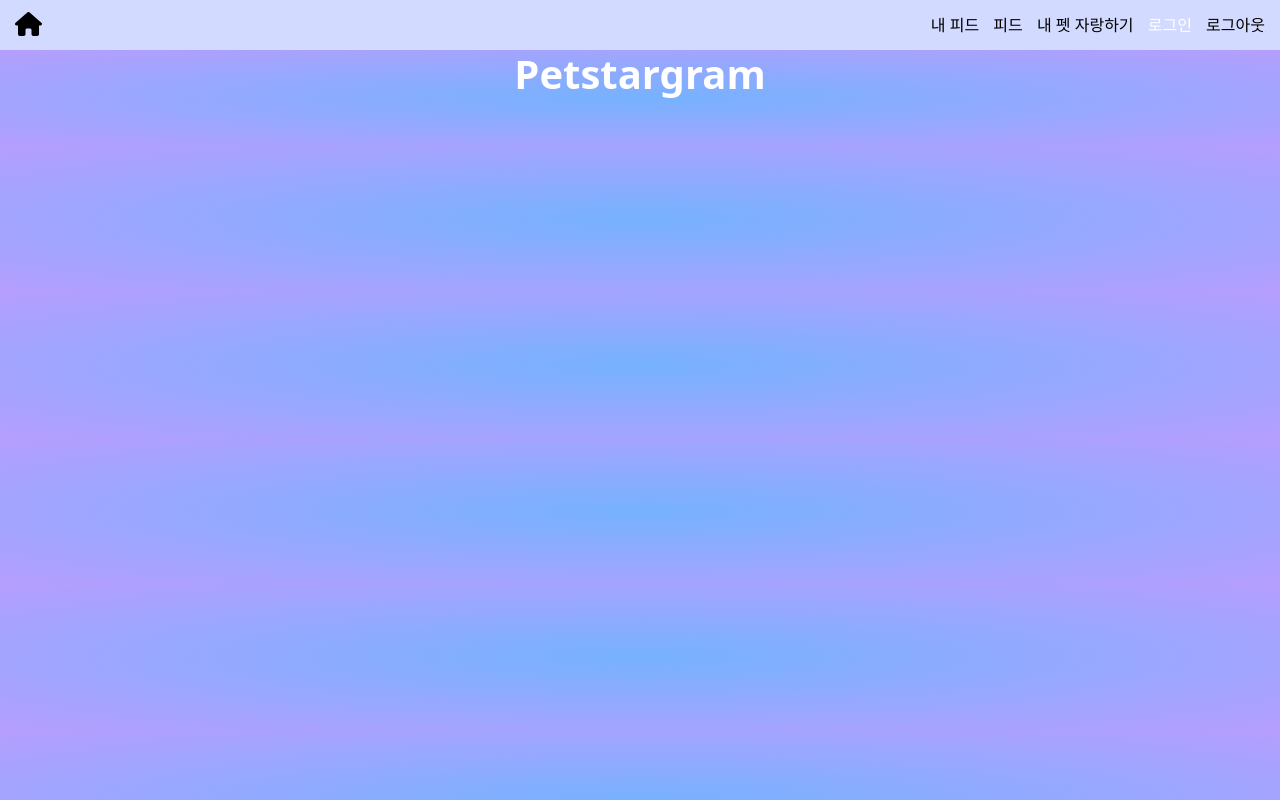
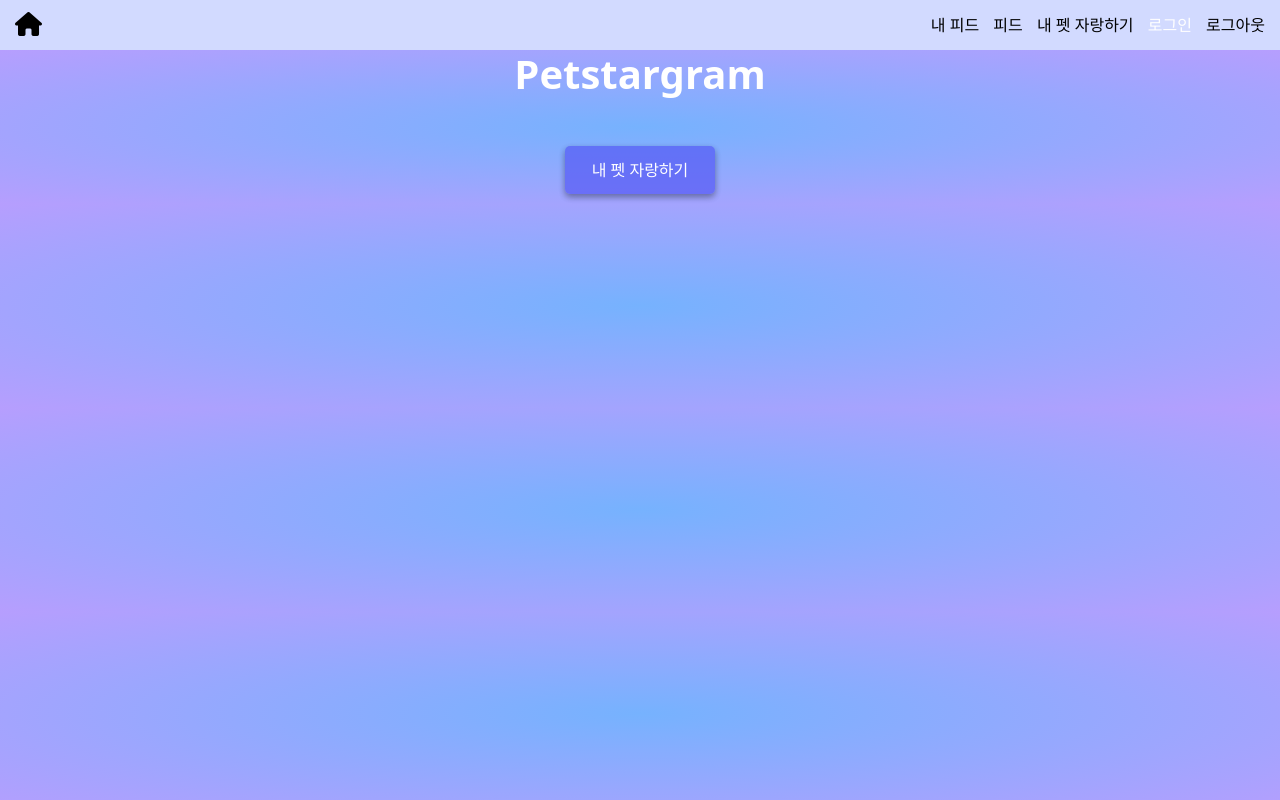
Before and after one commit to junvely/team19-toyproject, a plain HTML site: page back/templates/index.html in a window 1280 px wide. Drawn offline with nearby package versions, Linux system fonts and the light colour scheme; no server answers.

Commit message:
내 펫 자랑하기 버튼 추가

```diff
--- a/back/static/css/index.css
+++ b/back/static/css/index.css
@@ -10,6 +10,7 @@ div {
 a {
   color: black;
 }
+
 a:link {
   text-decoration: none;
   margin-left: 5px;
@@ -61,10 +62,10 @@ i {
 }
 
 .main-container {
-   background: radial-gradient(#76b2fe, #b69efe);
-  ;
+  background: radial-gradient(#76b2fe, #b69efe);
 }
-.hero-section{
+
+.hero-section {
   align-items: flex-start;
   background: radial-gradient(#76b2fe, #b69efe);
   display: flex;
@@ -73,7 +74,7 @@ i {
   padding: var(--spacing-xxl) var(--spacing-l);
 }
 
-.card-grid{
+.card-grid {
   display: grid;
   grid-template-columns: repeat(1, 1fr);
   grid-column-gap: var(--spacing-l);
@@ -82,31 +83,31 @@ i {
   width: 100%;
 }
 
-@media(min-width: 540px){
-  .card-grid{
+@media(min-width: 540px) {
+  .card-grid {
     grid-template-columns: repeat(2, 1fr);
   }
 }
 
-@media(min-width: 960px){
-  .card-grid{
+@media(min-width: 960px) {
+  .card-grid {
     grid-template-columns: repeat(4, 1fr);
   }
 }
 
-.card{
+.card {
   list-style: none;
   position: relative;
 }
 
-.card:before{
+.card:before {
   content: '';
   display: block;
   padding-bottom: 150%;
   width: 100%;
 }
 
-.card__background{
+.card__background {
   background-size: cover;
   background-position: center;
   border-radius: var(--spacing-l);
@@ -123,32 +124,32 @@ i {
     transform 200ms linear;
 }
 
-.card:hover .card__background{
+.card:hover .card__background {
   transform: scale(1.05) translateZ(0);
 }
 
-.card-grid:hover > .card:not(:hover) .card__background{
+.card-grid:hover>.card:not(:hover) .card__background {
   filter: brightness(0.5) saturate(0) contrast(1.2) blur(20px);
 }
 
-.card__content{
+.card__content {
   left: 0;
   padding: var(--spacing-l);
   position: absolute;
   top: 0;
 }
 
-.card__category{
+.card__category {
   color: var(--text-light);
   font-size: 0.9rem;
   margin-bottom: var(--spacing-s);
   text-transform: uppercase;
 }
 
-.card__heading{
+.card__heading {
   color: var(--text-lighter);
   font-size: 1.9rem;
-  text-shadow: 2px 2px 20px rgba(0,0,0,0.2);
+  text-shadow: 2px 2px 20px rgba(0, 0, 0, 0.2);
   line-height: 1.4;
   word-spacing: 100vw;
 }
@@ -161,3 +162,27 @@ i {
 .logout {
   color: white;
 }
+
+.new-post {
+  display: flex;
+  justify-content: center;
+  align-items: center;
+  width: 150px;
+  line-height: 3rem;
+  color: #fff;
+  background-color: #5154f5a8;
+  border-radius: 5px;
+  box-shadow: 0 3px 6px rgba(0, 0, 0, 0.16), 0 3px 6px rgba(0, 0, 0, 0.23);
+  transition: all 0.3s;
+}
+
+.new-post:hover {
+  color: white;
+  background-color: #5153f5;
+}
+
+.new-post-box{
+  display: flex;
+  justify-content: center;
+  margin-bottom: 10px;
+}
--- a/back/templates/index.html
+++ b/back/templates/index.html
@@ -29,7 +29,7 @@
 <body>
   <nav class="navbar">
     <div>
-      <a href="/"><i class="fa-solid fa-house home" ></i></a>
+      <a href="/"><i class="fa-solid fa-house home"></i></a>
     </div>
     <div>
       <tr>
@@ -47,6 +47,7 @@
     <div class="heading">
       <h1 class="heading__title">Petstargram</h1>
       <p class="heading__credits"><a class="heading__link" target="_blank" href="https://dribbble.com/sl"> </a></p>
+      <div class="new-post-box"><a class="new-post" href="/feed/write">내 펫 자랑하기</a></div>
     </div>
 
     <link href="https://fonts.googleapis.com/css?family=Montserrat:400,700" rel="stylesheet">
@@ -60,12 +61,15 @@
             <h3 class="card__heading">내용</h3>
           </div>
         </a>
-      <div>
+        <div>
+
     </section>
+
+  </div>
 
 
 
-    </div>
+  </div>
   </div>
   <script>
     AOS.init();
```
